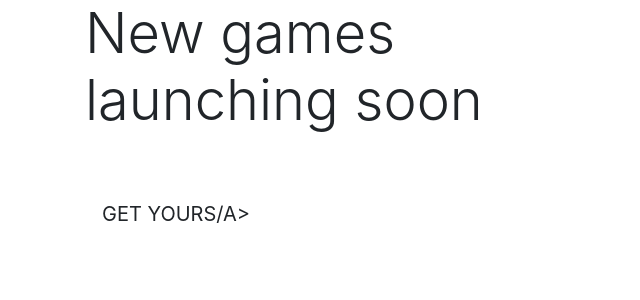
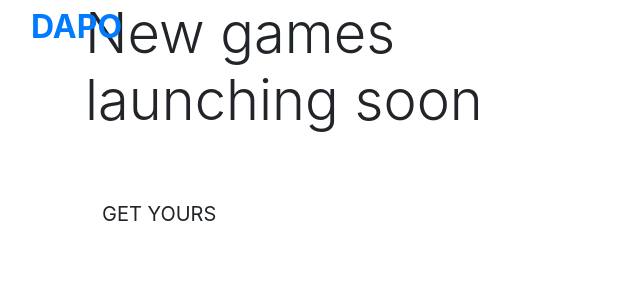
Before and after one commit to Marijoke/MSP4-Dapo, a Django app: page / in a window 1280 px wide. Shown: the top 300 px of the page, without its empty margins (0-640 px from the left). Run offline with Django 3.2, Linux system fonts and the light colour scheme; some libraries are stand-ins or nearby versions.

Commit message:
logo placeholder added with bootstrap formatting

```diff
--- a/home/templates/home/index.html
+++ b/home/templates/home/index.html
@@ -18,7 +18,7 @@
                 </h1>
                 <div class="my-5">
                     <h4>
-                        <a href="" class="get-yours-button btn btn-lg rounded-0 text-uppercase py-3">Get Yours/a>
+                        <a href="" class="get-yours-button btn btn-lg rounded-0 text-uppercase py-3">Get Yours</a>
                     </h4>
                 </div>
             </div>
--- a/templates/base.html
+++ b/templates/base.html
@@ -32,8 +32,15 @@
     <title>DAPO {%block extra_title %}{% endblock %}</title>
   </head>
   <body>
-    <header class="container-fluid fixed-top"></header>
+    <header class="container-fluid fixed-top">
+        <div class="row">
+          <div class="col-12 col-lg-4 my-auto py-1 py-lg-0 text-center text-lg-left">
+              <a href="{% url 'home' %}" class="nav-link main-logo-link">
+                  <h2 class="logo-font text-black my-0"><strong>DAPO</strong></h2>
+              </a>
+          </div>
 
+    </header>
     {% if messages %}
         <div class="message-container">
 
```
